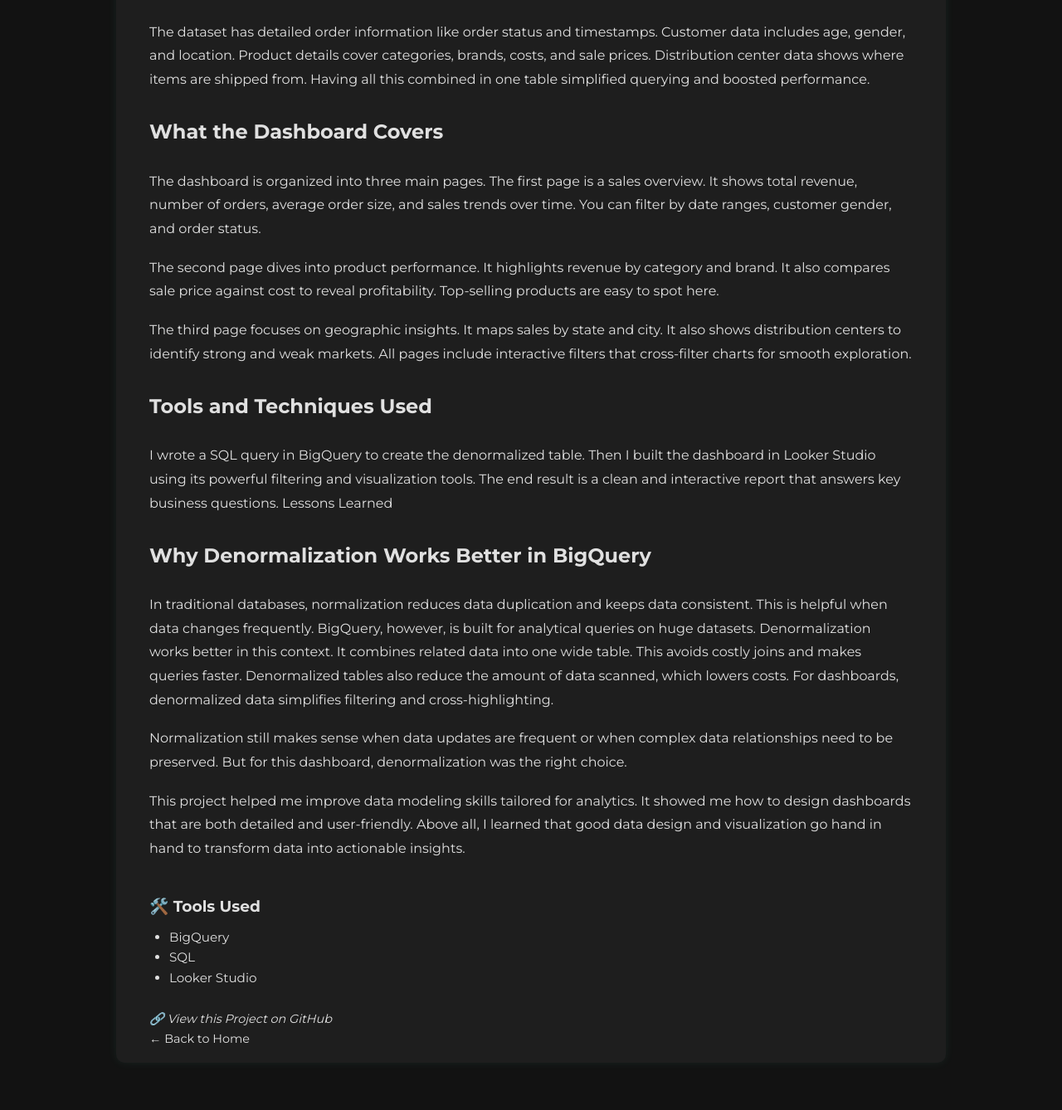
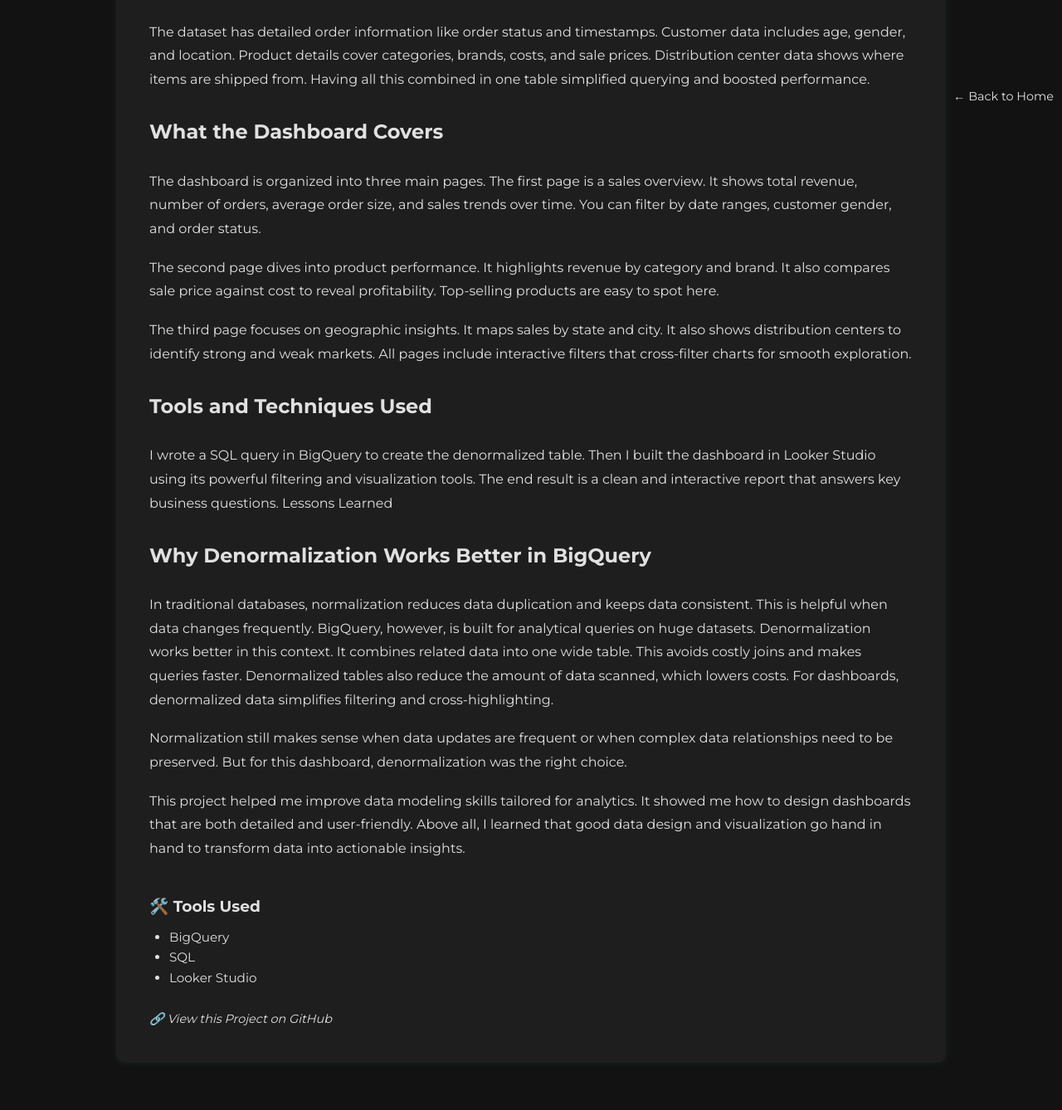
Before and after one commit to Fassilsis/fassilsis.github.io, a Jekyll site: the page built from projects/thelooker-ecommerce-dashboard.md, in a window 1280 px wide. Shown: the part 702-2040 px from the top of the page at 83% size. Built offline with Jekyll 4.4.1, drawn with Linux system fonts in a browser that asks for light colours.

Commit message:
Update project.html

```diff
--- a/_layouts/project.html
+++ b/_layouts/project.html
@@ -41,7 +41,7 @@ layout: default
       </div>
       {% endif %}
 
-      <a href="/" class="back-link" style="display: block; text-align: right; position: fixed;">← Back to Home</a>
+      <a href="/" class="back-link" style=" position: fixed; bottom: 40px; right: 10px; display: block; text-align: right; position: fixed;">← Back to Home</a>
     </div>
   </div>
 </div>
```
